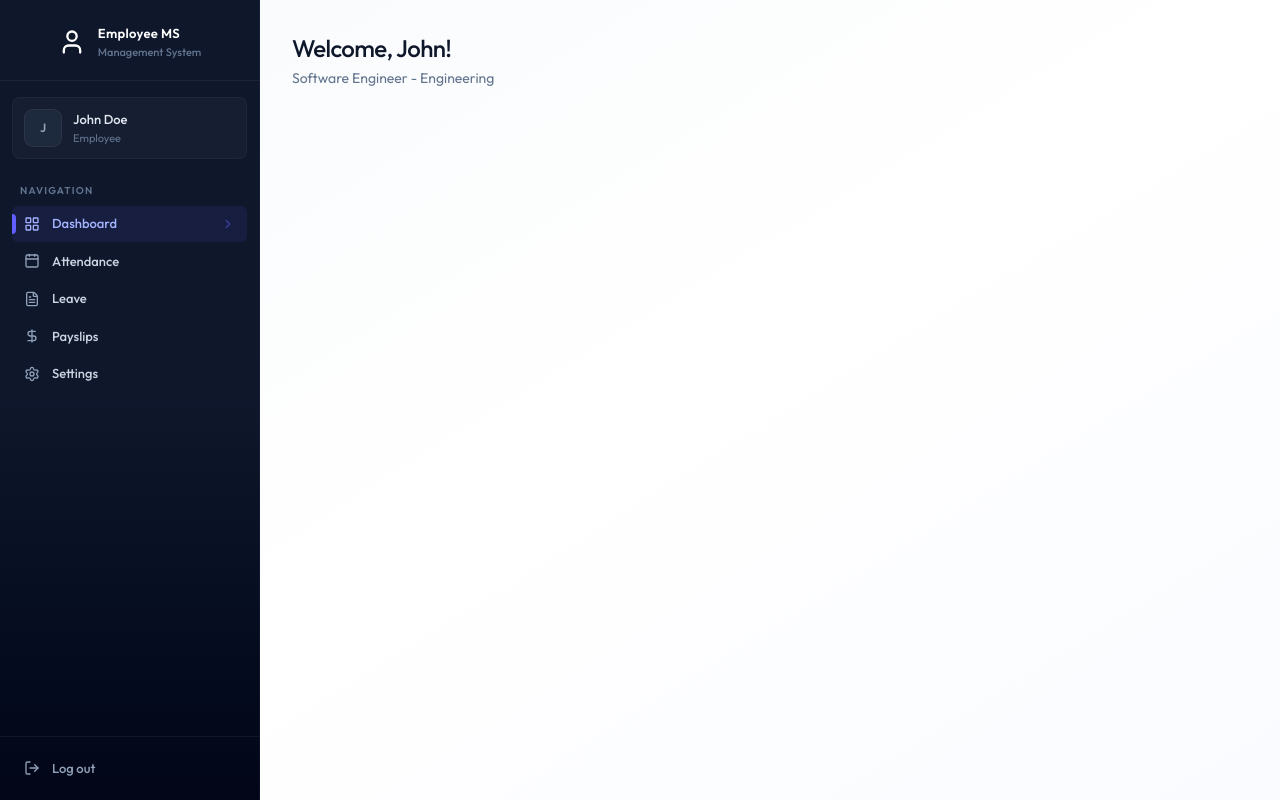
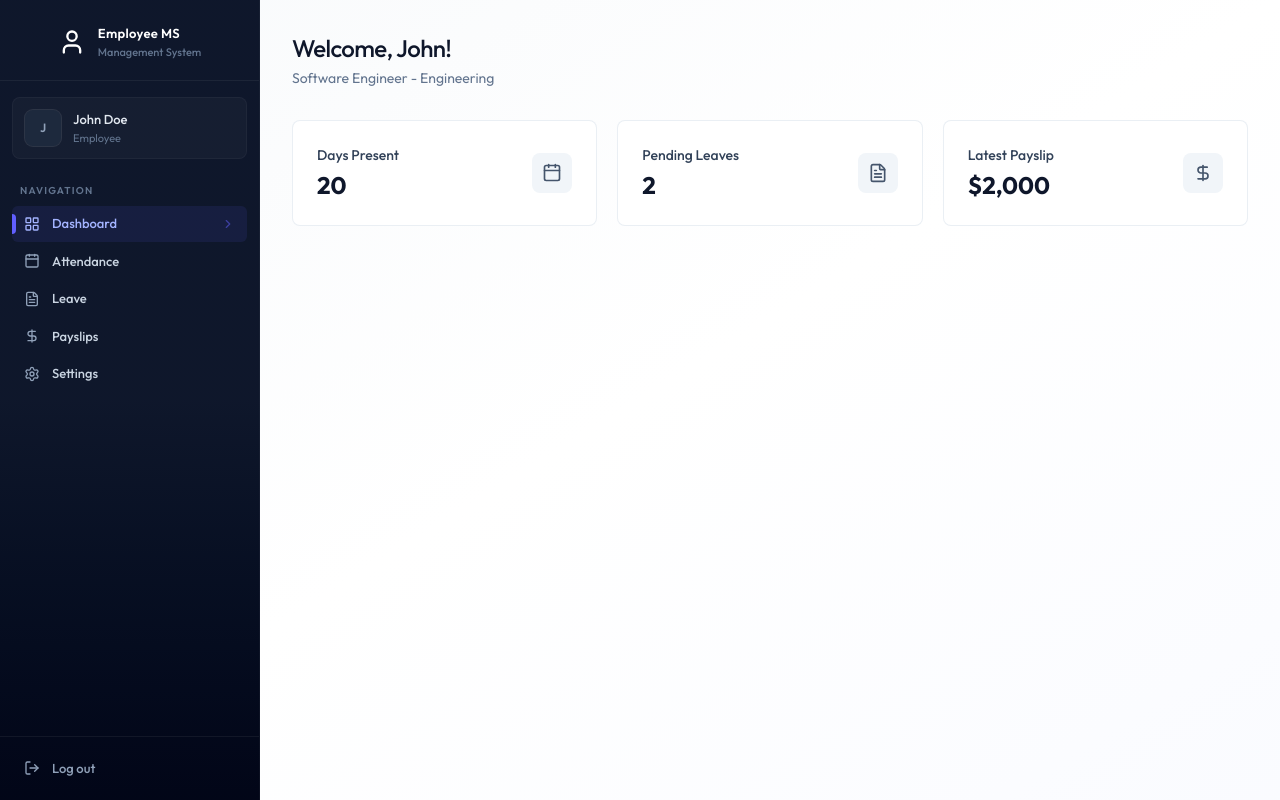
Before and after one commit to shumaila1421/employee-management-system, a React (Vite) app in the folder client/: page /dashboard in a window 1280 px wide. Built offline with nearby package versions, Linux system fonts and the light colour scheme.

Commit message:
employee dashboard cards added

```diff
--- a/client/src/components/EmployeeDashboard.jsx
+++ b/client/src/components/EmployeeDashboard.jsx
@@ -34,6 +34,24 @@
           {emp?.position} - {emp?.department || "No Department"}
         </p>
       </div>
+
+      <div className="grid grid-cols-1 sm:grid-cols-3 gap-4 sm:gap-5 mb-8">
+        {cards.map((card, index) => (
+          <div
+            key={index}
+            className="card card-hover p-5 sm:p-6 relative overflow-hidden group flex items-center justify-between"
+          >
+            <div>
+              <div className="absolute left-0 top-0 bottom-o w-1 rounded-r-full bg-slate-500/70 group-hover:bg-indigo-500/70" />
+              <p className="text-sm font-medium text-slate-700">{card.title}</p>
+              <p className="text-2xl font-bold text-slate-900 mt-1">
+                {card.value}
+              </p>
+            </div>
+            <card.icon className="size-10 p-2.5 rounded-lg bg-slate-100 text-slate-600 group-hover:bg-indigo-50 group-hover:text-indigo-600 transition-colors duration-200" />
+          </div>
+        ))}
+      </div>
     </div>
   );
 };
```
